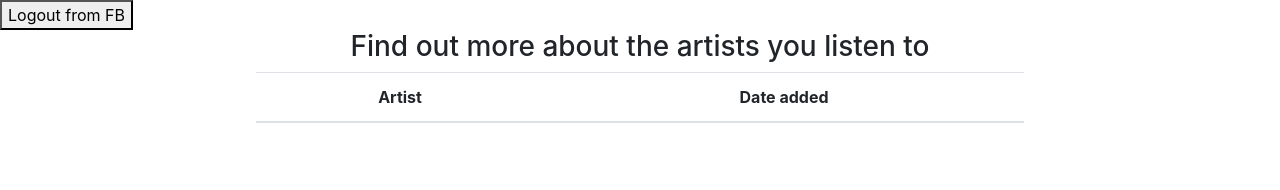
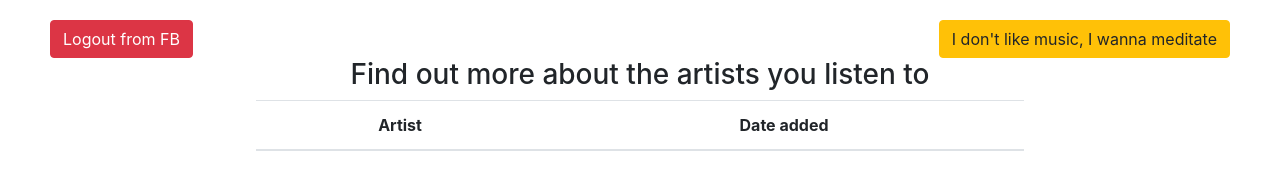
Before and after one commit to Martin36/Social-Networks-Lab-1, a website: page index.html in a window 1280 px wide. Drawn offline with nearby package versions, Linux system fonts and the light colour scheme.

Commit message:
Fixed the navigation buttons

```diff
--- a/index.html
+++ b/index.html
@@ -24,16 +24,22 @@
 	<!-- Script for lastfm api-->
 	<script src="js/lastfm.js"></script>
 
-	<div class="fb-login-button" data-max-rows="1" data-size="large" data-button-type="continue_with"
-			 data-show-faces="false" data-auto-logout-link="false" data-use-continue-as="false"
-			 data-scope="public_profile,email,user_likes,user_friends,user_birthday" data-onlogin="checkLoginState()"></div>
+	<div class="button-container">
+		<div class="fb-login-button" data-max-rows="1" data-size="large" data-button-type="continue_with"
+				 data-show-faces="false" data-auto-logout-link="false" data-use-continue-as="false"
+				 data-scope="public_profile,email,user_likes,user_friends,user_birthday" data-onlogin="checkLoginState()"></div>
+		<button id="fb-logout" onclick="logoutFB()" type="button" class="btn btn-danger">Logout from FB</button>
 
-	<button id="fb-logout" onclick="logoutFB()">Logout from FB</button>
+		<button id="meditation-button" onclick="window.location.href = window.location.href + '/youtube-page.html'" type="button" class="btn btn-warning">I don't like music, I wanna meditate</button>
+
+	</div>
+
 
 	<!--<button id="lastfm-auth" onclick="authUser()">Connect to last.fm</button>-->
 
 	<div id="status">
 	</div>
+
 
 	<div class="center">
 		<h3>Find out more about the artists you listen to</h3>
--- a/styles.css
+++ b/styles.css
@@ -24,3 +24,11 @@
 .youtube-page-container{
 	text-align: center;
 }
+
+#meditation-button {
+	float:right;
+}
+
+.button-container {
+	padding: 20px 50px 0 50px;
+}
```
